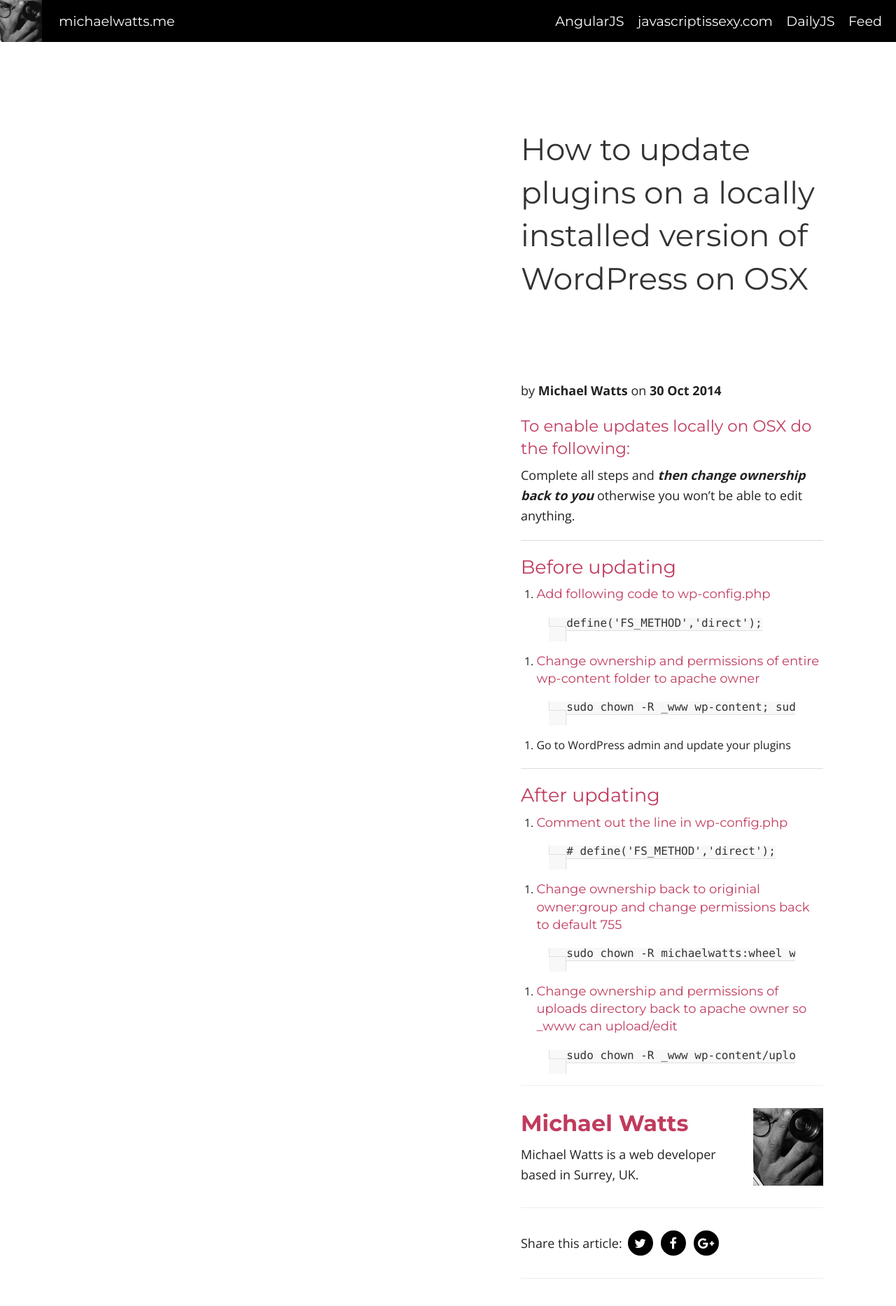
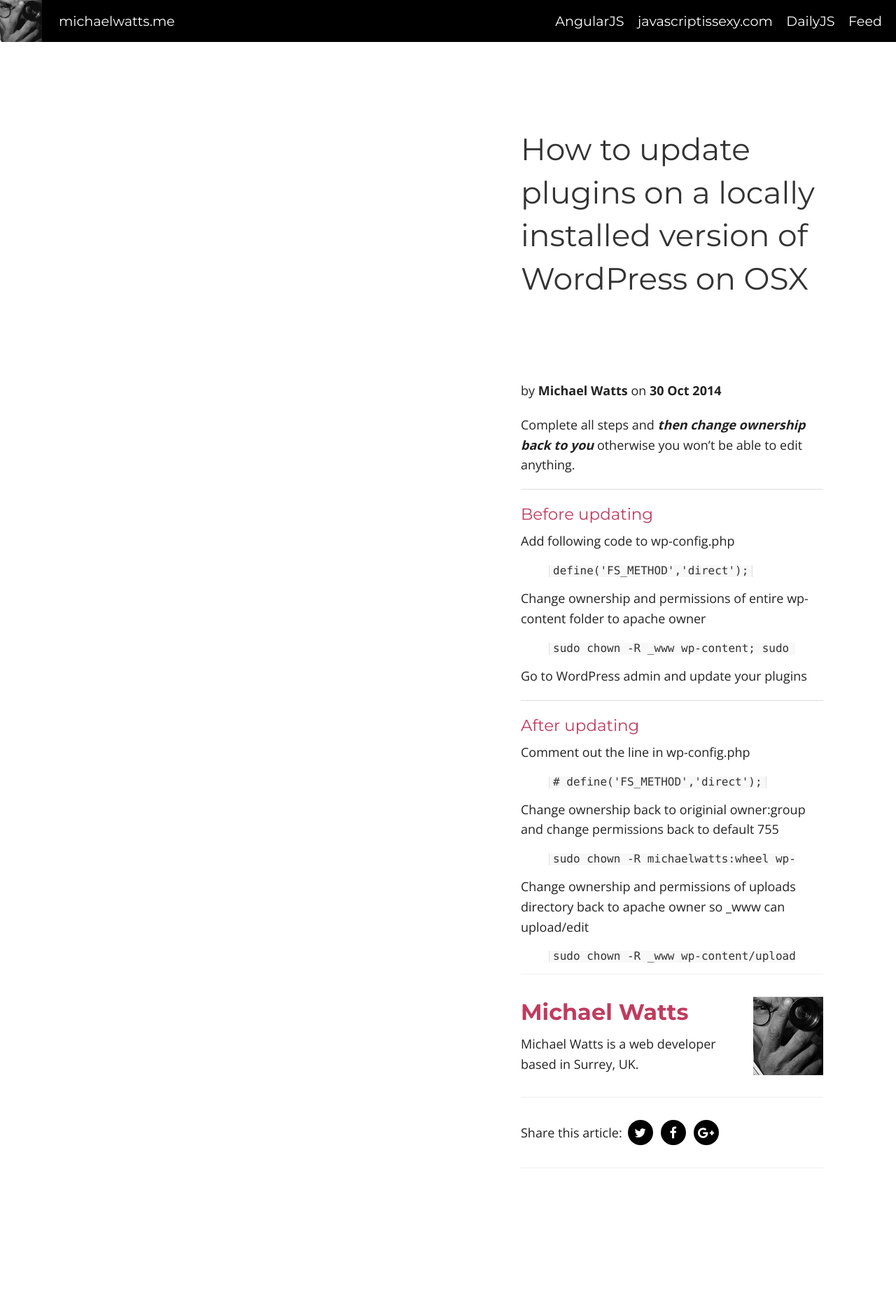
Before and after one commit to mj-watts/michaelwatts.me-website, a Jekyll site: the page built from _posts/3014-10-30-enable-update-of-plugins-on-a-local-running-version-of-wordpress.md, in a window 1280 px wide. Shown: the top 1867 px of the page at 70% size. Built offline with Jekyll 4.4.1, drawn with Linux system fonts in a browser that asks for light colours; nearby versions of some CDN libraries.

Commit message:
Update 3014-10-30-enable-update-of-plugins-on-a-local-running-version-of-wordpress.md

```diff
--- a/_posts/3014-10-30-enable-update-of-plugins-on-a-local-running-version-of-wordpress.md
+++ b/_posts/3014-10-30-enable-update-of-plugins-on-a-local-running-version-of-wordpress.md
@@ -7,44 +7,39 @@
 categories: terminal bash wordpress
 ---
 
-#### To enable updates locally on OSX do the following:
-
 Complete all steps and ***then change ownership back to you*** otherwise you won't be able to edit anything.
 
 ----
 
-### Before updating
+#### Before updating
 
-1. ##### Add following code to wp-config.php
+Add following code to wp-config.php
+{% highlight php %}
+define('FS_METHOD','direct');
+{% endhighlight %}
 
-  {% highlight bash %}
-  define('FS_METHOD','direct');
-  {% endhighlight %}
+Change ownership and permissions of entire wp-content folder to apache owner
+{% highlight bash %}
+sudo chown -R _www wp-content; sudo chmod -R g+w wp-content
+{% endhighlight %}
 
-
-2. ##### Change ownership and permissions of entire wp-content folder to apache owner
-  {% highlight bash %}
-  sudo chown -R _www wp-content; sudo chmod -R g+w wp-content
-  {% endhighlight %}
-
-3. Go to WordPress admin and update your plugins
+Go to WordPress admin and update your plugins
 
 ----
 
-### After updating
+#### After updating
 
-1. ##### Comment out the line in wp-config.php
+Comment out the line in wp-config.php
+{% highlight php %}
+# define('FS_METHOD','direct');
+{% endhighlight %}
 
-  {% highlight bash %}
-  # define('FS_METHOD','direct');
-  {% endhighlight %}
+Change ownership back to originial owner:group and change permissions back to default 755
+{% highlight bash %}
+sudo chown -R michaelwatts:wheel wp-content; sudo chmod -R 755 wp-content
+{% endhighlight %}
 
-2. ##### Change ownership back to originial owner:group and change permissions back to default 755
-  {% highlight bash %}
-  sudo chown -R michaelwatts:wheel wp-content; sudo chmod -R 755 wp-content
-  {% endhighlight %}
-
-3. ##### Change ownership and permissions of uploads directory back to apache owner so _www can upload/edit
-  {% highlight bash %}
-  sudo chown -R _www wp-content/uploads; sudo chmod -R g+w wp-content/uploads
-  {% endhighlight %}
+Change ownership and permissions of uploads directory back to apache owner so _www can upload/edit
+{% highlight bash %}
+sudo chown -R _www wp-content/uploads; sudo chmod -R g+w wp-content/uploads
+{% endhighlight %}
```
